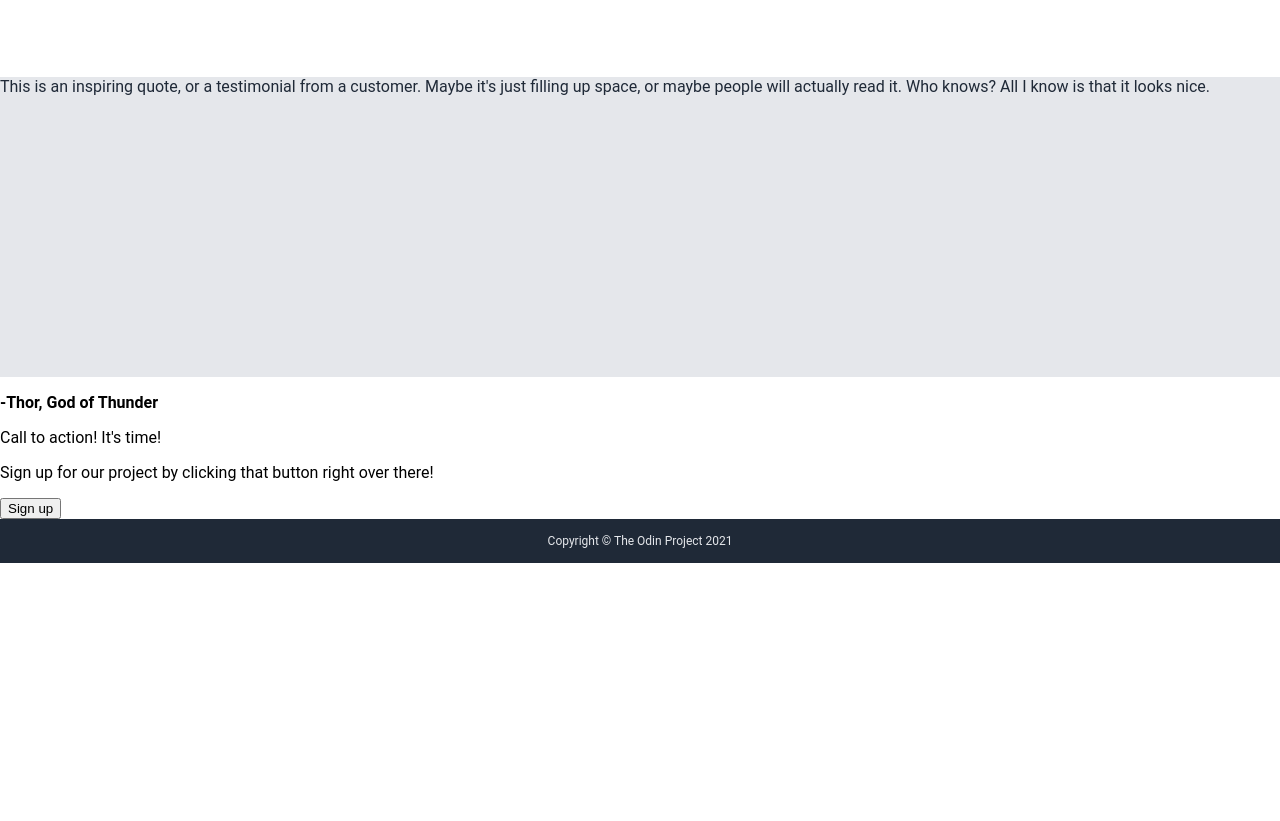
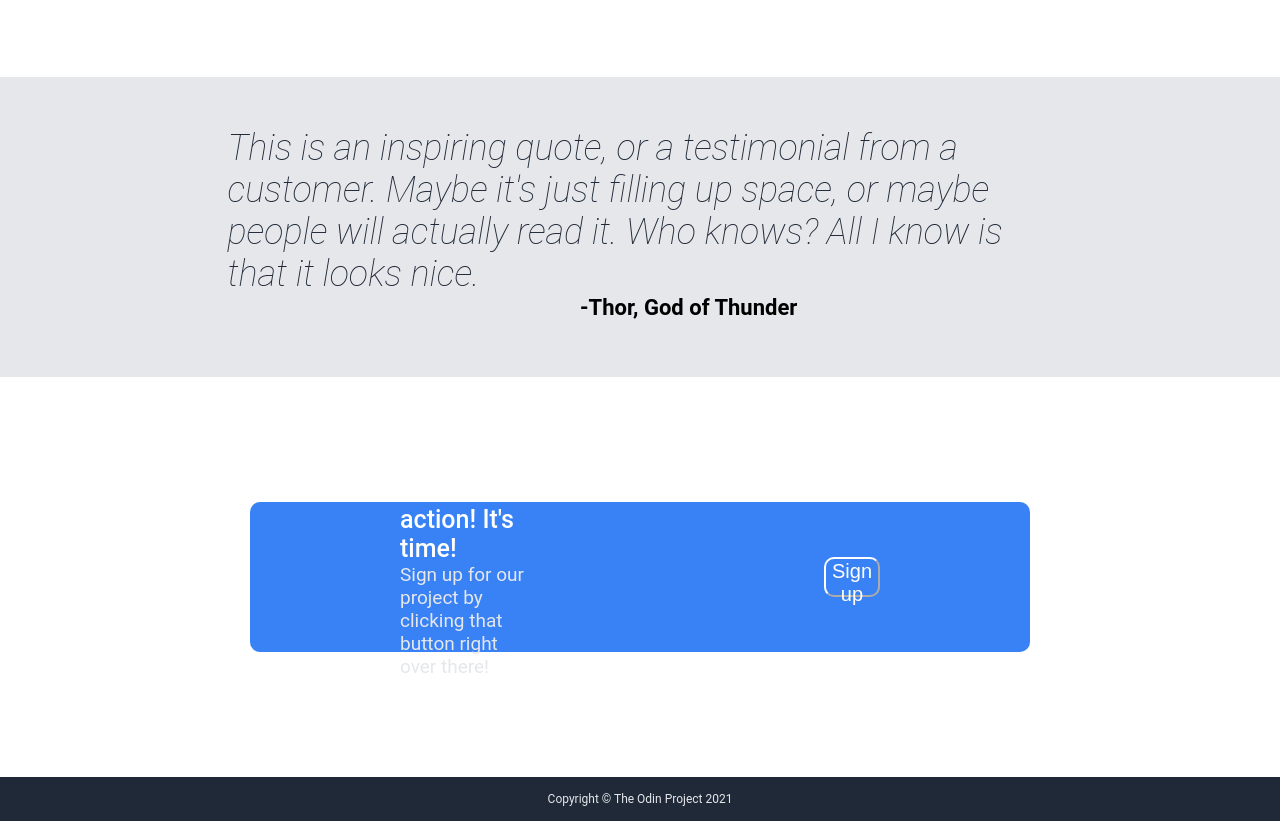
Before and after one commit to jessica6080/landing-page, a plain HTML site: page index.html in a window 1280 px wide. Shown: the part 933-1754 px from the top of the page. Before the commit the page ends 1496 px from the top, so only its background shows below. Drawn offline with Linux system fonts and the light colour scheme.

Commit message:
Finish format and layout of quote and sign up sections

```diff
--- a/index.html
+++ b/index.html
@@ -53,8 +53,10 @@
         </div>
 
         <div class="conclusion">
-            <p class="bold">Call to action! It's time!</p>
-            <p class="smallertext">Sign up for our project by clicking that button right over there!</p>
+            <div class="text">
+                <div class="bold">Call to action! It's time!</div>
+                <div class="smallertext">Sign up for our project by clicking that button right over there!</div>
+            </div>
             <button class="signup">Sign up</button>
         </div>
 
--- a/style.css
+++ b/style.css
@@ -95,6 +95,7 @@ img {
 }
 
 .subtext {
+    color: grey;
     max-width: 150px;
     margin-top: 0;
     text-align: center;
@@ -110,16 +111,69 @@ img {
 /* information section END*/
 
 /* quote section START*/
-.quote {
+.container {
     margin: 0;
     padding: 0;
     background-color: #E5E7EB;
     height: 300px;
-    font: 36px;
+    display: flex;
+    flex-direction: column;
+    align-items: center;
+}
+
+.quote {
+    width: 825px;
+    margin-top: 50px;
+    font-size: 36px;
+    font-weight: lighter;
+    font-style: italic;
     color:#1f2937;
 }
 
+.author {
+    width: 700px;
+    margin: 0;
+    font-size: 22px;
+    align-self: flex-end;
+}
+
 /* quote section END*/
+
+/* sign up section START*/
+.conclusion {
+    height: 150px;
+    background-color: #3882F6;
+    margin: 125px 250px;
+    border-radius: 10px;
+    display: flex;
+    align-items: center;
+    justify-content: space-between;
+}
+
+.text {
+    color: white;
+    margin: 150px;
+}
+.bold {
+    font-weight: 550;
+    font-size: 25px;
+}
+.smallertext {
+    font-size: 19px;
+    color: #e5e7eb;
+}
+.signup {
+    width: 150px;
+    height: 40px;
+    margin: 150px;
+    border-radius: 10px;
+    border-color: white;
+    background-color: transparent;
+    color: white;
+    font-size: 20px;
+}
+
+/* sign up section END*/
 
 /* footer section START*/
 .footer {
```
